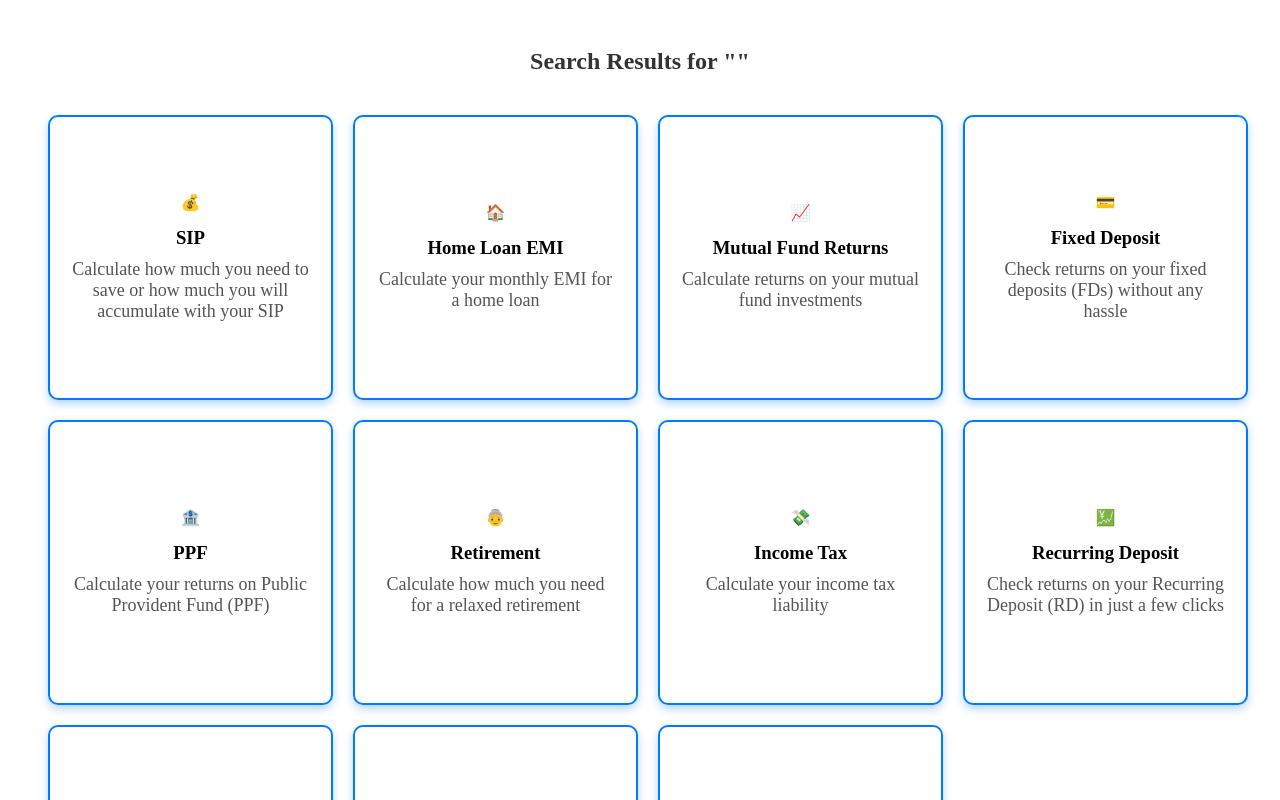
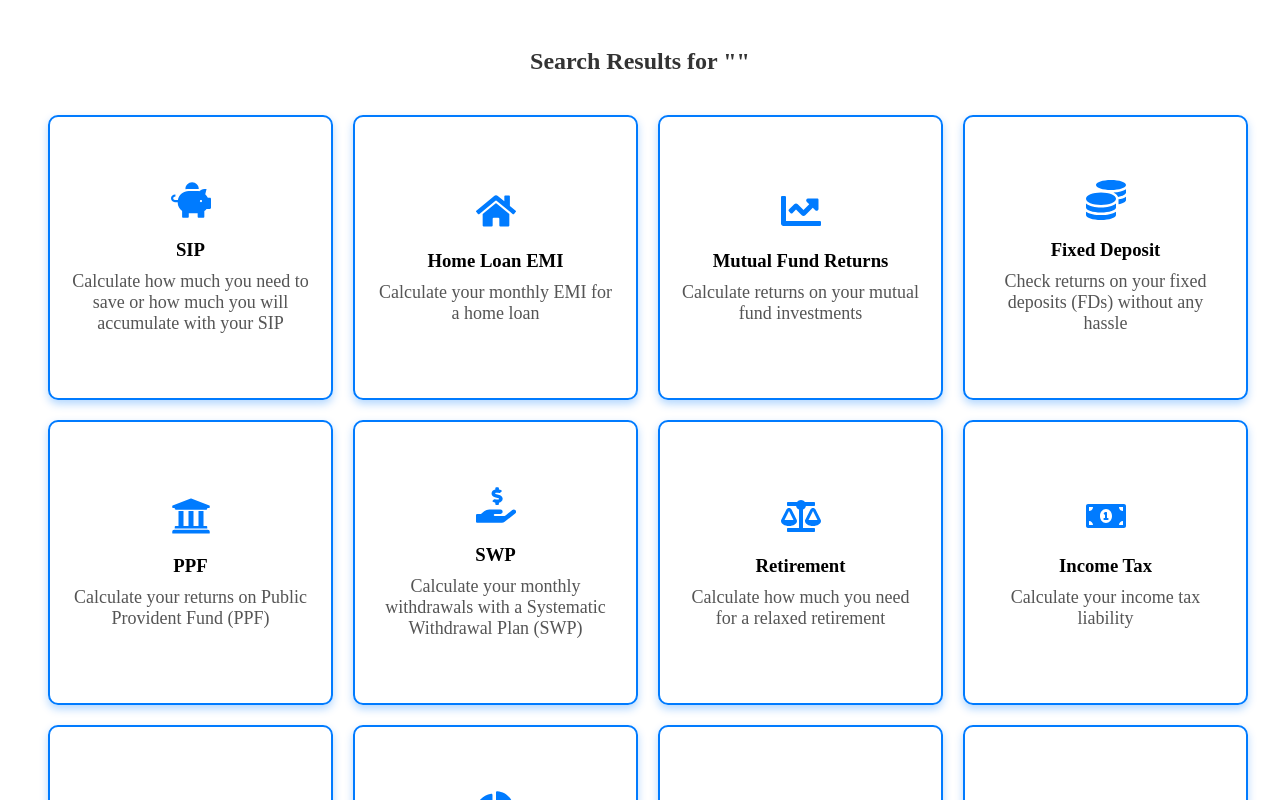
Before and after one commit to omjigupta/calculator-app, a React (Create React App) app: page /search in a window 1280 px wide. Shown: the top 800 px of the page. Built offline with nearby package versions, Linux system fonts and the light colour scheme.

Commit message:
refactor

```diff
--- /dev/null
+++ b/src/data/calculators.js
@@ -0,0 +1,78 @@
+import { FaHome, FaPiggyBank, FaChartLine, FaMoneyBillAlt, FaCoins, FaUniversity, FaBalanceScale, FaHandHoldingUsd, FaChartPie, FaWallet, FaRupeeSign } from 'react-icons/fa';
+
+const calculators = [
+  {
+    title: 'SIP',
+    description: 'Calculate how much you need to save or how much you will accumulate with your SIP',
+    path: '/sip',
+    icon: <FaPiggyBank size={40} color="#007bff" />, // Icon for SIP
+  },
+  {
+    title: 'Home Loan EMI',
+    description: 'Calculate your monthly EMI for a home loan',
+    path: '/home-loan',
+    icon: <FaHome size={40} color="#007bff" />, // Icon for Home Loan
+  },
+  {
+    title: 'Mutual Fund Returns',
+    description: 'Calculate returns on your mutual fund investments',
+    path: '/mutual-fund',
+    icon: <FaChartLine size={40} color="#007bff" />, // Icon for Mutual Fund
+  },
+  {
+    title: 'Fixed Deposit',
+    description: 'Check returns on your fixed deposits (FDs) without any hassle',
+    path: '/fd',
+    icon: <FaCoins size={40} color="#007bff" />, // Icon for Fixed Deposit
+  },
+  {
+    title: 'PPF',
+    description: 'Calculate your returns on Public Provident Fund (PPF)',
+    path: '/ppf',
+    icon: <FaUniversity size={40} color="#007bff" />, // Icon for PPF
+  },
+  {
+    title: 'SWP',
+    description: 'Calculate your monthly withdrawals with a Systematic Withdrawal Plan (SWP)',
+    path: '/swp',
+    icon: <FaHandHoldingUsd size={40} color="#007bff" />, // Icon for SWP
+  },
+  {
+    title: 'Retirement',
+    description: 'Calculate how much you need for a relaxed retirement',
+    path: '/retirement',
+    icon: <FaBalanceScale size={40} color="#007bff" />, // Icon for Retirement
+  },
+  {
+    title: 'Income Tax',
+    description: 'Calculate your income tax liability',
+    path: '/income-tax',
+    icon: <FaMoneyBillAlt size={40} color="#007bff" />, // Icon for Income Tax
+  },
+  {
+    title: 'Recurring Deposit',
+    description: 'Check returns on your Recurring Deposit (RD) in just a few clicks',
+    path: '/rd',
+    icon: <FaHandHoldingUsd size={40} color="#007bff" />, // Icon for RD
+  },
+  {
+    title: 'Lumpsum',
+    description: 'Calculate returns for lumpsum investments to achieve your financial goals',
+    path: '/lumpsum',
+    icon: <FaChartPie size={40} color="#007bff" />, // Icon for Lumpsum
+  },
+  {
+    title: 'Savings',
+    description: 'Calculate your savings and future value',
+    path: '/savings',
+    icon: <FaWallet size={40} color="#007bff" />, // Icon for Savings
+  },
+  {
+    title: 'Currency Converter',
+    description: 'Convert currencies with real-time exchange rates',
+    path: '/currency-converter',
+    icon: <FaRupeeSign size={40} color="#007bff" />, // Icon for Currency Converter
+  },
+];
+
+export default calculators;
--- a/src/pages/HomePage.js
+++ b/src/pages/HomePage.js
@@ -4,85 +4,12 @@ import CalculatorTile from '../components/CalculatorTile';
 import { FaHome, FaPiggyBank, FaChartLine, FaMoneyBillAlt, FaCoins, FaUniversity, FaBalanceScale, FaHandHoldingUsd, FaChartPie, FaWallet, FaRupeeSign } from 'react-icons/fa'; // Import icons
 import './HomePage.css';
 import Search from '../components/Search'; // Import the search component
+import calculators from '../data/calculators'; // Import the centralized calculators list
+
 
 
 const HomePage = () => {
   const navigate = useNavigate();
-
-  const calculators = [
-    {
-      title: 'SIP',
-      description: 'Calculate how much you need to save or how much you will accumulate with your SIP',
-      path: '/sip',
-      icon: <FaPiggyBank size={40} color="#007bff" />, // Icon for SIP
-    },
-    {
-      title: 'Home Loan EMI',
-      description: 'Calculate your monthly EMI for a home loan',
-      path: '/home-loan',
-      icon: <FaHome size={40} color="#007bff" />, // Icon for Home Loan
-    },
-    {
-      title: 'Mutual Fund Returns',
-      description: 'Calculate returns on your mutual fund investments',
-      path: '/mutual-fund',
-      icon: <FaChartLine size={40} color="#007bff" />, // Icon for Mutual Fund
-    },
-    {
-      title: 'Fixed Deposit',
-      description: 'Check returns on your fixed deposits (FDs) without any hassle',
-      path: '/fd',
-      icon: <FaCoins size={40} color="#007bff" />, // Icon for Fixed Deposit
-    },
-    {
-      title: 'PPF',
-      description: 'Calculate your returns on Public Provident Fund (PPF)',
-      path: '/ppf',
-      icon: <FaUniversity size={40} color="#007bff" />, // Icon for PPF
-    },
-    {
-      title: 'SWP',
-      description: 'Calculate your monthly withdrawals with a Systematic Withdrawal Plan (SWP)',
-      path: '/swp',
-      icon: <FaHandHoldingUsd size={40} color="#007bff" />, // Icon for SWP
-    },
-    {
-      title: 'Retirement',
-      description: 'Calculate how much you need for a relaxed retirement',
-      path: '/retirement',
-      icon: <FaBalanceScale size={40} color="#007bff" />, // Icon for Retirement
-    },
-    {
-      title: 'Income Tax',
-      description: 'Calculate your income tax liability',
-      path: '/income-tax',
-      icon: <FaMoneyBillAlt size={40} color="#007bff" />, // Icon for Income Tax
-    },
-    {
-      title: 'Recurring Deposit',
-      description: 'Check returns on your Recurring Deposit (RD) in just a few clicks',
-      path: '/rd',
-      icon: <FaHandHoldingUsd size={40} color="#007bff" />, // Icon for RD
-    },
-    {
-      title: 'Lumpsum',
-      description: 'Calculate returns for lumpsum investments to achieve your financial goals',
-      path: '/lumpsum',
-      icon: <FaChartPie size={40} color="#007bff" />, // Icon for Lumpsum
-    },
-    {
-      title: 'Savings',
-      description: 'Calculate your savings and future value',
-      path: '/savings',
-      icon: <FaWallet size={40} color="#007bff" />, // Icon for Savings
-    },
-    {
-      title: 'Currency Converter',
-      description: 'Convert currencies with real-time exchange rates',
-      path: '/currency-converter',
-      icon: <FaRupeeSign size={40} color="#007bff" />, // Icon for Currency Converter
-    },
-  ];
 
   return (
     <div className="home-page">
--- a/src/pages/SearchResultsPage.js
+++ b/src/pages/SearchResultsPage.js
@@ -2,80 +2,12 @@ import React from 'react';
 import { useLocation } from 'react-router-dom';
 import CalculatorTile from '../components/CalculatorTile';
 import './SearchResultsPage.css';
+import calculators from '../data/calculators'; // Import the centralized calculators list
+
 
 const SearchResultsPage = () => {
   const location = useLocation();
   const query = new URLSearchParams(location.search).get('q') || '';
-
-  // List of all calculators
-  const calculators = [
-    {
-      title: 'SIP',
-      description: 'Calculate how much you need to save or how much you will accumulate with your SIP',
-      path: '/sip',
-      icon: '💰',
-    },
-    {
-      title: 'Home Loan EMI',
-      description: 'Calculate your monthly EMI for a home loan',
-      path: '/home-loan',
-      icon: '🏠',
-    },
-    {
-      title: 'Mutual Fund Returns',
-      description: 'Calculate returns on your mutual fund investments',
-      path: '/mutual-fund',
-      icon: '📈',
-    },
-    {
-      title: 'Fixed Deposit',
-      description: 'Check returns on your fixed deposits (FDs) without any hassle',
-      path: '/fd',
-      icon: '💳',
-    },
-    {
-      title: 'PPF',
-      description: 'Calculate your returns on Public Provident Fund (PPF)',
-      path: '/ppf',
-      icon: '🏦',
-    },
-    {
-      title: 'Retirement',
-      description: 'Calculate how much you need for a relaxed retirement',
-      path: '/retirement',
-      icon: '👵',
-    },
-    {
-      title: 'Income Tax',
-      description: 'Calculate your income tax liability',
-      path: '/income-tax',
-      icon: '💸',
-    },
-    {
-      title: 'Recurring Deposit',
-      description: 'Check returns on your Recurring Deposit (RD) in just a few clicks',
-      path: '/rd',
-      icon: '💹',
-    },
-    {
-      title: 'Lumpsum',
-      description: 'Calculate returns for lumpsum investments to achieve your financial goals',
-      path: '/lumpsum',
-      icon: '💼',
-    },
-    {
-      title: 'Savings',
-      description: 'Calculate your savings and future value',
-      path: '/savings',
-      icon: '💵',
-    },
-    {
-      title: 'Currency Converter',
-      description: 'Convert currencies with real-time exchange rates',
-      path: '/currency-converter',
-      icon: '💱',
-    },
-  ];
 
   // Filter calculators based on the search query
   const filteredCalculators = calculators.filter(
```
